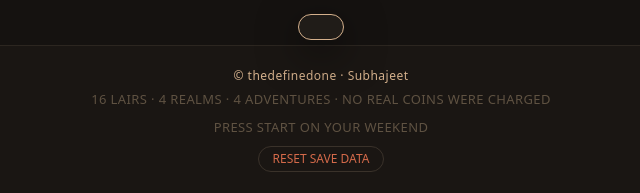
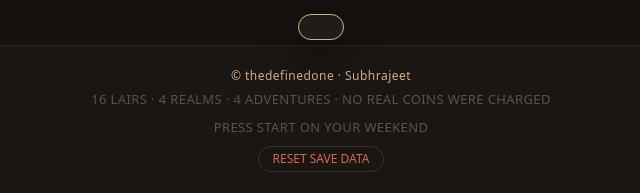
Before and after one commit to thedefinedone/wanderlair, a plain HTML site: page index.html in a window 1280 px wide. Shown: the part 816-1009 px from the top of the page, 319-959 px from the left. Drawn offline with nearby package versions, Linux system fonts and the light colour scheme.

Commit message:
Update index.html

```diff
--- a/index.html
+++ b/index.html
@@ -471,7 +471,7 @@ footer{
        🏷️  YOUR WATERMARK GOES RIGHT HERE  🏷️
        Replace "[ YOUR WATERMARK ]" with your name / brand / handle.
        ═══════════════════════════════════════════════════════════════ -->
-  <div class="tm">© thedefinedone · Subhajeet</div>
+  <div class="tm">© thedefinedone · Subhrajeet</div>
   <div class="foot-line" data-i18n="footer_line1">16 LAIRS · 4 REALMS · 4 ADVENTURES · NO REAL COINS WERE CHARGED</div>
   <div class="foot-line" data-i18n="footer_line2">PRESS START ON YOUR WEEKEND</div>
   <button id="resetBtn" data-i18n="reset_data">RESET SAVE DATA</button>
```
